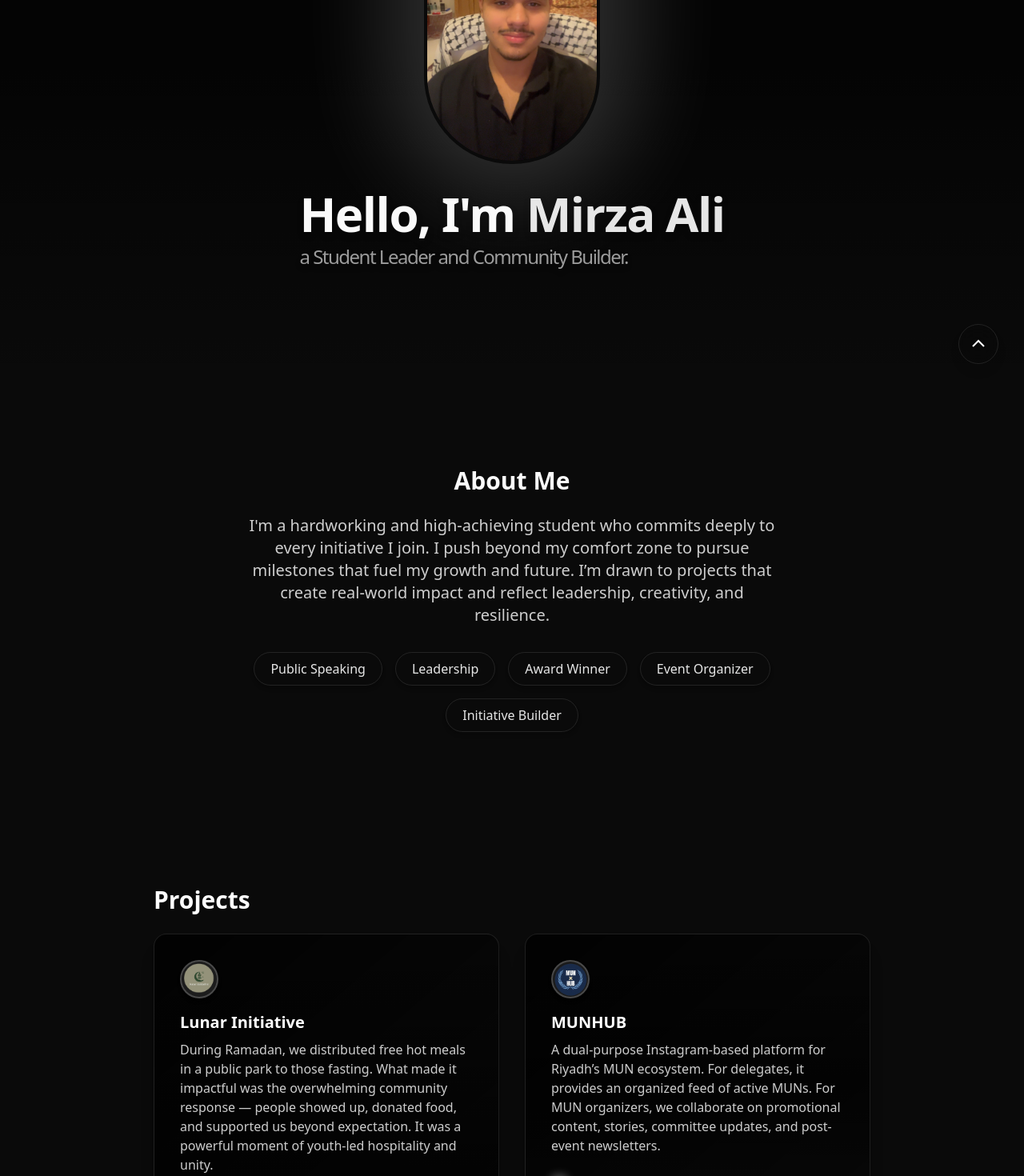
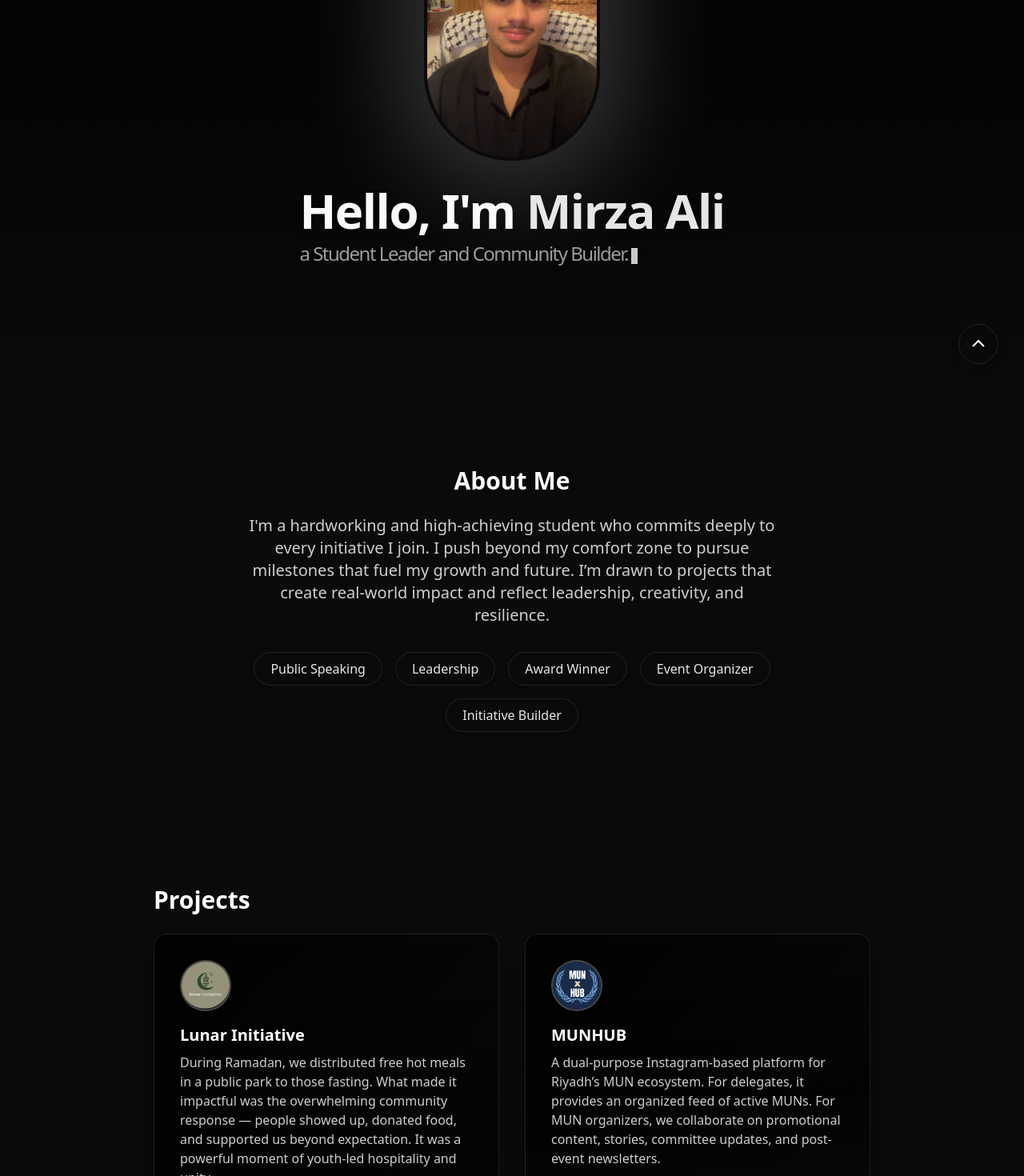
Before and after one commit to MirzaAli-08/Mirza-Ali-Portfolio, a Next.js app: page / in a window 1280 px wide. Shown: the part 313-1783 px from the top of the page at 80% size. Built offline with nearby package versions, Linux system fonts and the light colour scheme.

Commit message:
feat: improved logo fit in circles, add typewriter effect to hero subtitle

```diff
--- a/src/app/page.tsx
+++ b/src/app/page.tsx
@@ -3,6 +3,7 @@ import { motion, useAnimation } from "framer-motion";
 import { useEffect, useRef } from "react";
 import Image from "next/image";
 import { Mail, Phone, Instagram } from "lucide-react";
+import { useState } from "react";
 
 export default function Home() {
   // Controls for the spotlight flicker and name reveal
@@ -38,6 +39,24 @@ export default function Home() {
     }
     sequence();
   }, [controls]);
+
+  // Typewriter effect for subtitle
+  const [typedText, setTypedText] = useState("");
+  useEffect(() => {
+    const fullText = "a Student Leader and Community Builder.";
+    let i = 0;
+    let timeout: NodeJS.Timeout;
+    function type() {
+      setTypedText(fullText.slice(0, i));
+      if (i < fullText.length) {
+        i++;
+        timeout = setTimeout(type, 35);
+      }
+    }
+    setTypedText("");
+    type();
+    return () => clearTimeout(timeout);
+  }, []);
 
   return (
     <main className="relative w-full min-h-screen bg-background text-foreground font-inter overflow-x-hidden">
@@ -94,7 +113,10 @@ export default function Home() {
             className="text-4xl md:text-6xl font-bold mb-4 tracking-tight drop-shadow-lg"
           >
             Hello, I&apos;m <span className="text-white/90">Mirza Ali</span>
-            <span className="block text-lg md:text-2xl font-medium text-white/60 mt-2">a Student Leader and Community Builder.</span>
+            <span className="block text-lg md:text-2xl font-medium text-white/60 mt-2 min-h-[2.5rem]">
+              {typedText}
+              <span className="inline-block w-2 h-5 align-middle bg-white/80 animate-pulse ml-1" style={{ verticalAlign: "middle" }} />
+            </span>
           </motion.h1>
         </motion.div>
       </section>
@@ -187,8 +209,8 @@ export default function Home() {
               </div>
               {/* Logo image */}
               <div className="relative z-10 mb-4">
-                <div className="w-12 h-12 rounded-full overflow-hidden border-2 border-white/20 shadow-md bg-white/10 flex items-center justify-center">
-                  <Image src="/lunar-circle.png" alt="Lunar Initiative Logo" width={48} height={48} className="object-cover w-full h-full" />
+                <div className="w-16 h-16 rounded-full overflow-hidden border-2 border-white/20 shadow-md bg-white/10 flex items-center justify-center">
+                  <Image src="/lunar-circle.png" alt="Lunar Initiative Logo" width={80} height={80} className="object-cover w-full h-full scale-125" />
                 </div>
               </div>
               <h3 className="text-xl font-semibold text-white mb-2 z-10">Lunar Initiative</h3>
@@ -216,8 +238,8 @@ export default function Home() {
               </div>
               {/* Logo image */}
               <div className="relative z-10 mb-4">
-                <div className="w-12 h-12 rounded-full overflow-hidden border-2 border-white/20 shadow-md bg-white/10 flex items-center justify-center">
-                  <Image src="/munhub-circle.png" alt="MUNHUB Logo" width={48} height={48} className="object-cover w-full h-full" />
+                <div className="w-16 h-16 rounded-full overflow-hidden border-2 border-white/20 shadow-md bg-white/10 flex items-center justify-center">
+                  <Image src="/munhub-circle.png" alt="MUNHUB Logo" width={80} height={80} className="object-cover w-full h-full scale-125" />
                 </div>
               </div>
               <h3 className="text-xl font-semibold text-white mb-2 z-10">MUNHUB</h3>
```
